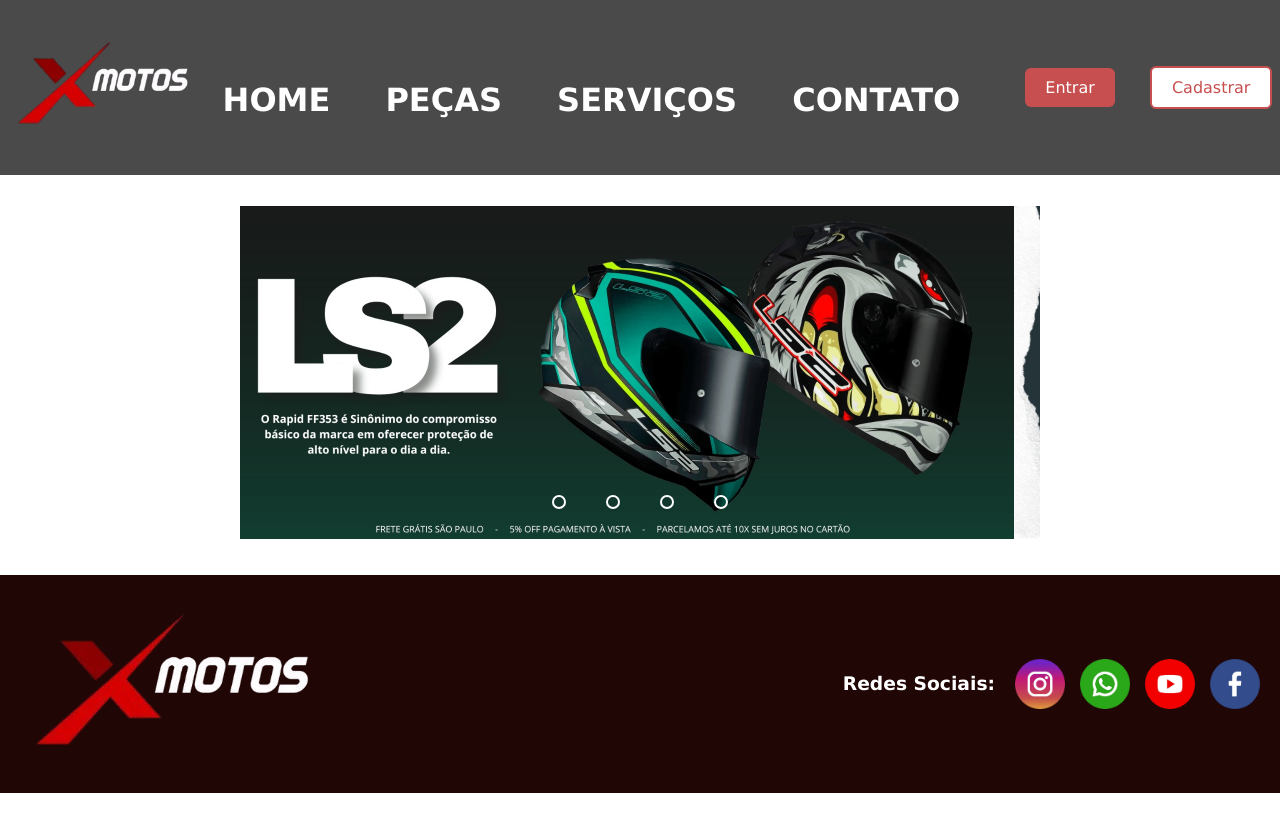
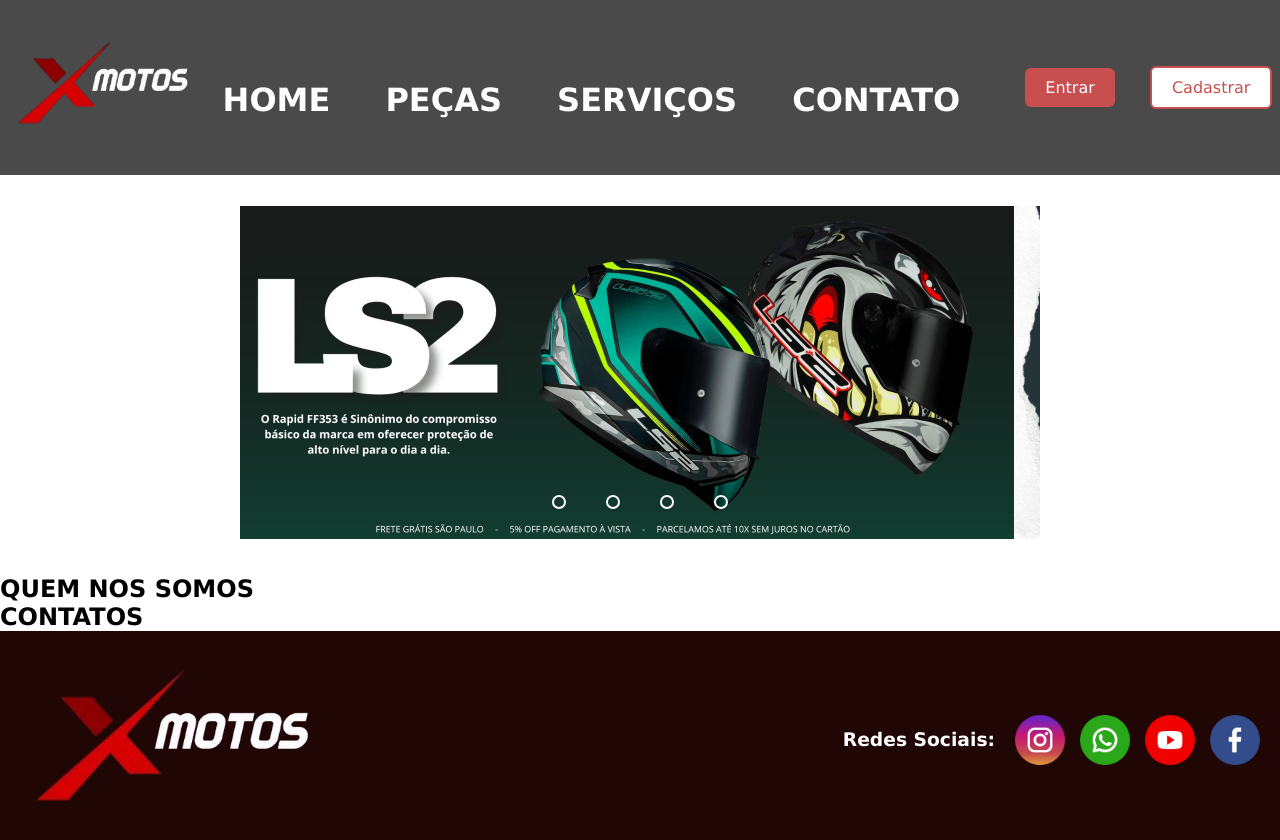
Before and after one commit to MelviaHolanda/HTML-CSS, a plain HTML site: page MouraBranch/Mourabranch.html in a window 1280 px wide. Before the commit the page ends 800 px from the top, so only its background shows below. Drawn offline with Linux system fonts and the light colour scheme.

Commit message:
Colocado o que vamos fazer depois dos slides

```diff
--- a/MouraBranch/Estilos.css
+++ b/MouraBranch/Estilos.css
@@ -280,6 +280,7 @@
     justify-content: space-between;
     align-items: center;
     flex-wrap: wrap;
+
 }
 
 #redes_sociais {
--- a/MouraBranch/Mourabranch.html
+++ b/MouraBranch/Mourabranch.html
@@ -77,6 +77,9 @@
    </div>
 
 
+    <h2>QUEM NOS SOMOS</h2>
+    <h2>CONTATOS</h2>
+
 
     <!-- Rodapé -->
     <footer>
```
